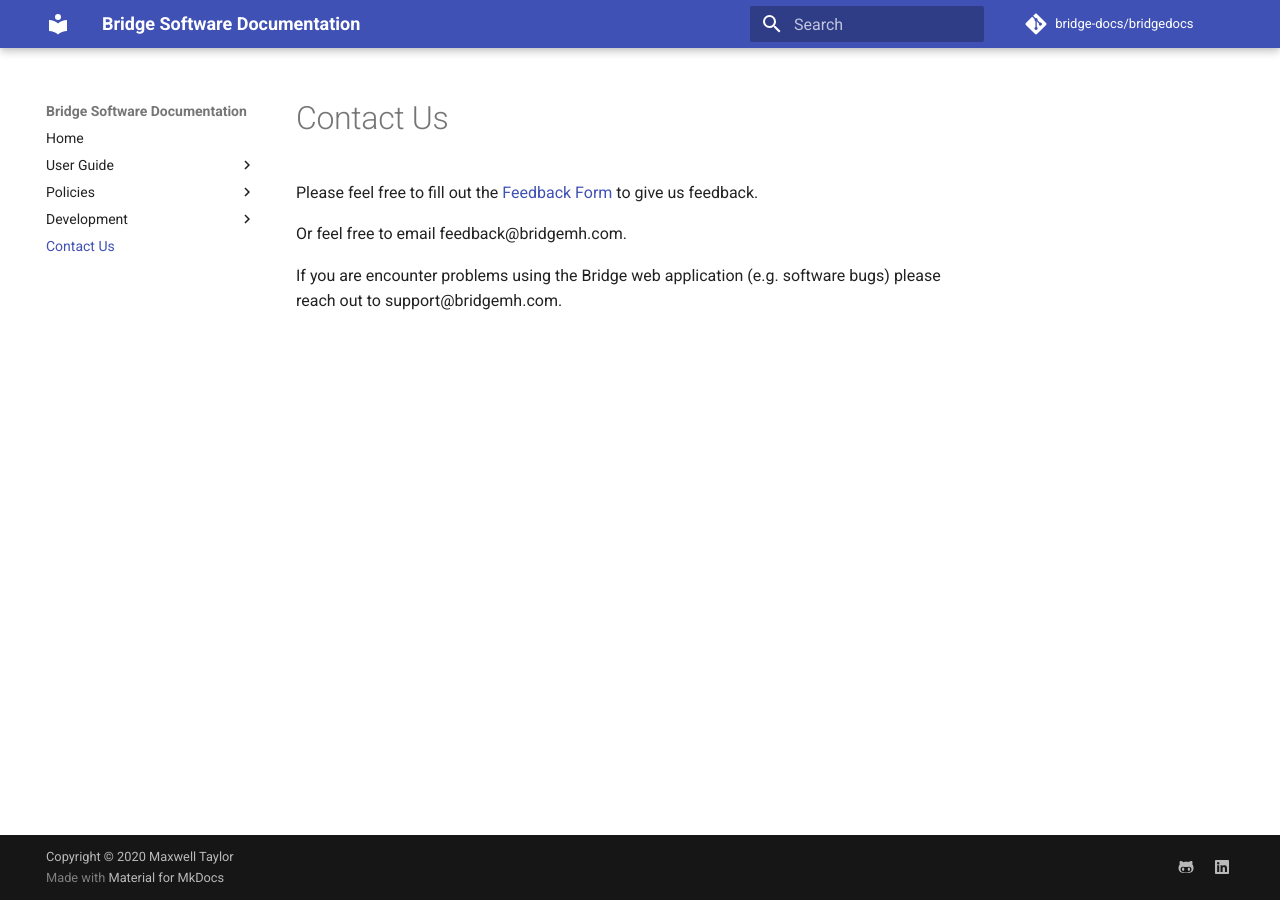
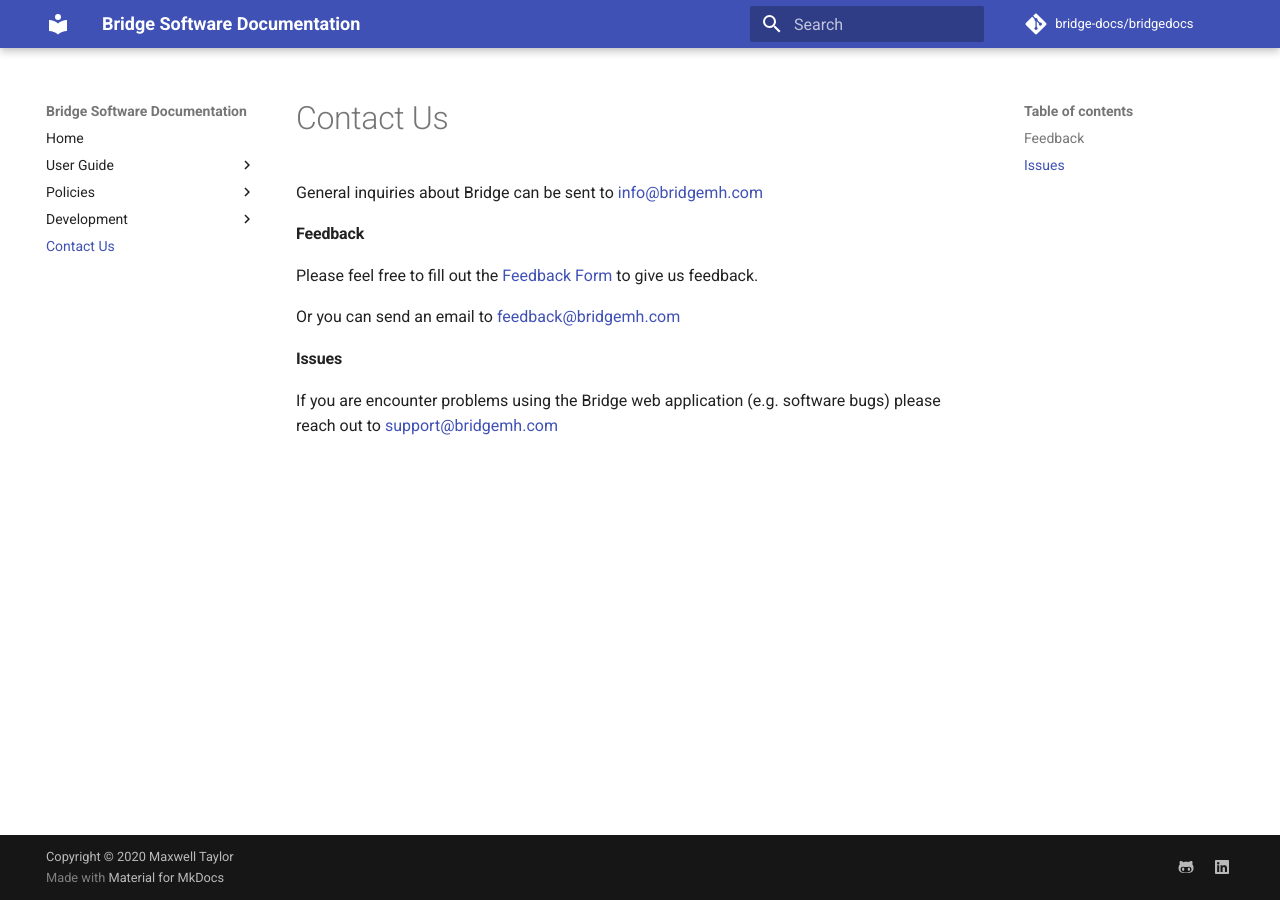
Before and after one commit to bridge-docs/bridgedocs, an MkDocs documentation site: the page built from docs/Feedback.md, in a window 1280 px wide. Built offline with MkDocs 1.6.1 and Material for MkDocs 9.7.7, drawn with Linux system fonts in a browser that asks for light colours; comment, search, counter and statistics services are not loaded.

```diff
--- a/docs/Feedback.md
+++ b/docs/Feedback.md
@@ -1,6 +1,12 @@
+General inquiries about Bridge can be sent to <info@bridgemh.com>
+
+#### Feedback
+
 Please feel free to fill out the [Feedback Form](https://docs.google.com/forms/d/e/1FAIpQLSdVxaB6E_6uYDsUqHE7VmuP64tAzgA-lQ3E9hTgqmjccHfCKw/viewform?usp=sf_link) to give us feedback.
 
 
-Or feel free to email feedback@bridgemh.com.
+Or you can send an email to <feedback@bridgemh.com>
 
-If you are encounter problems using the Bridge web application (e.g. software bugs) please reach out to support@bridgemh.com.
+#### Issues
+
+If you are encounter problems using the Bridge web application (e.g. software bugs) please reach out to <support@bridgemh.com>
--- a/mkdocs.yml
+++ b/mkdocs.yml
@@ -59,3 +59,7 @@ markdown_extensions:
       guess_lang: false
   - toc:
       permalink: true
+  - fontawesome_markdown
+  - pymdownx.emoji:
+      emoji_index: !!python/name:materialx.emoji.twemoji
+      emoji_generator: !!python/name:materialx.emoji.to_svg
```
Also changed, not shown: docs/README.md (+6 -2 lines), docs/user-guide/Introduction.md (+2 -1 lines), 3 other files.
